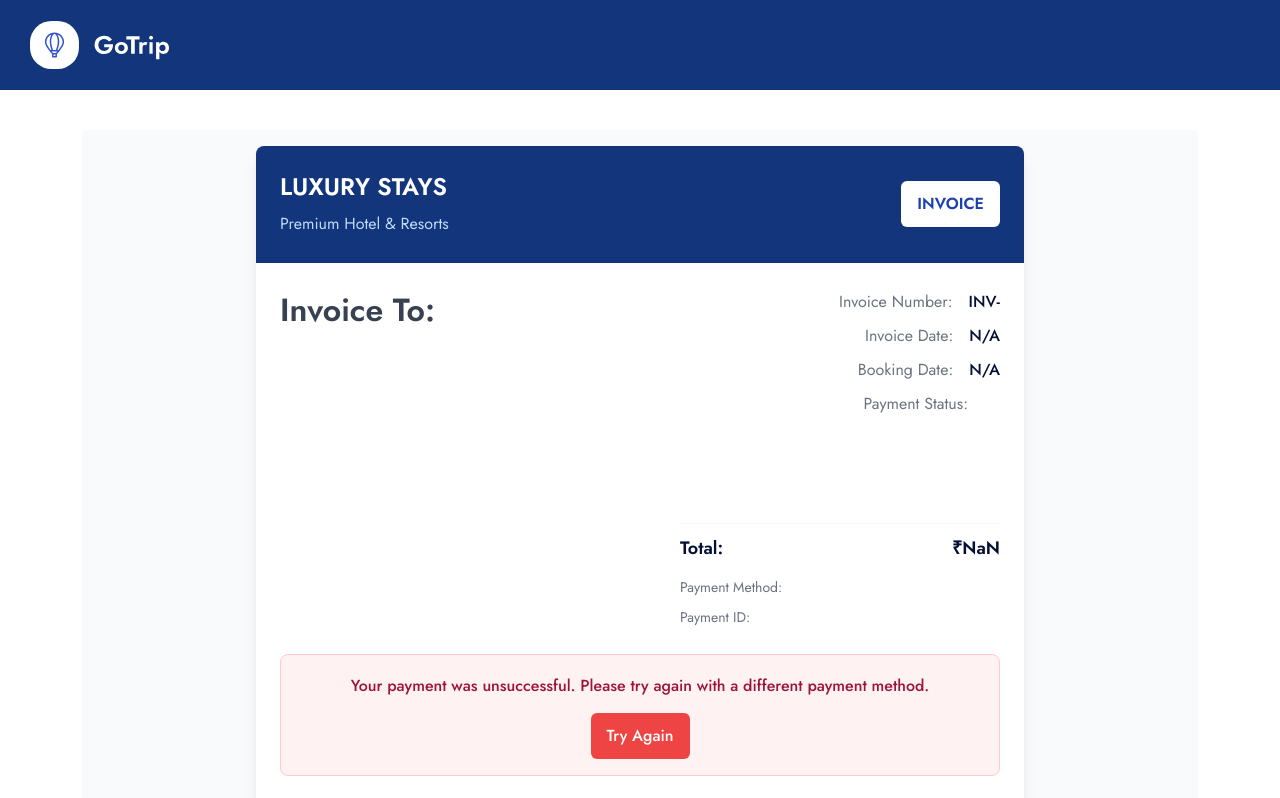
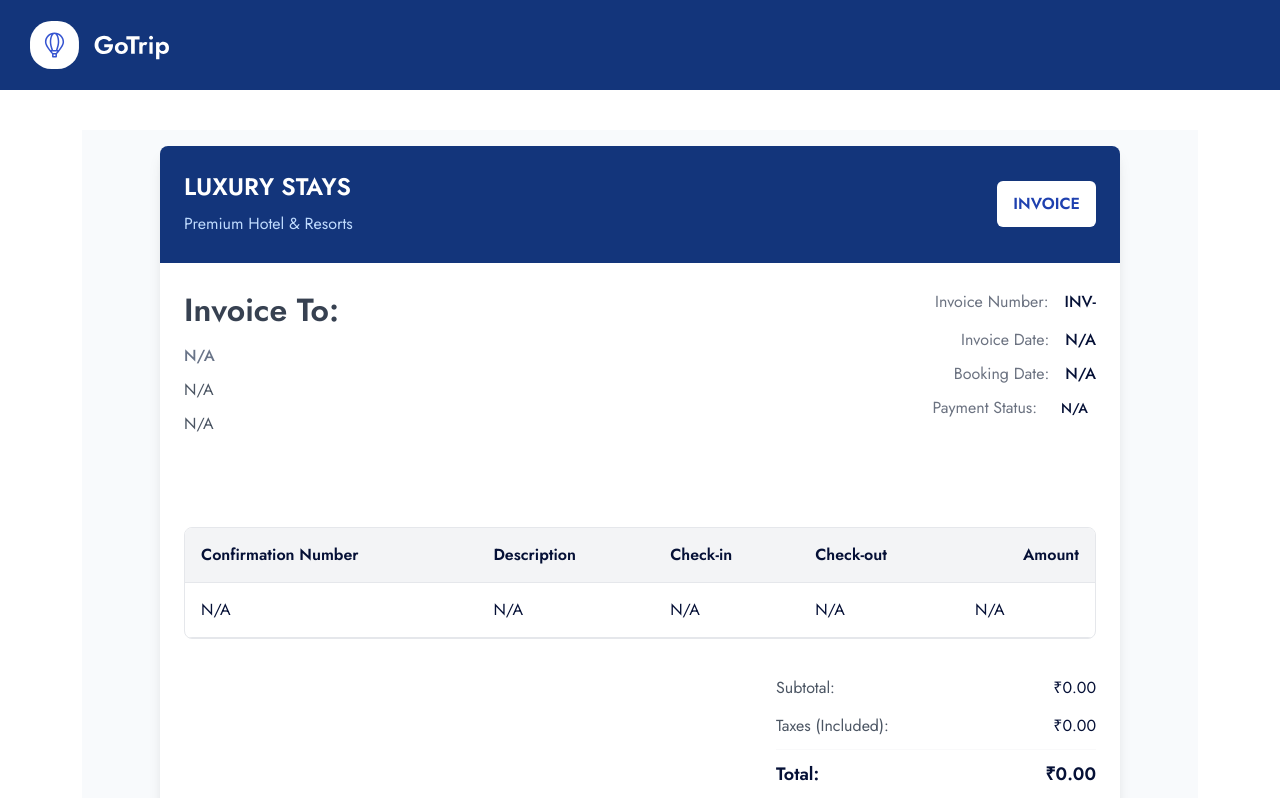
Before and after one commit to Raksyak-MST/booking-engine, a Next.js app: page /order-submitted in a window 1280 px wide. Shown: the top 798 px of the page. Built offline with nearby package versions, Linux system fonts and the light colour scheme.

Commit message:
fix price calculation and populate data on order submition final page, and download invoice.

```diff
--- a/components/booking-page/Invoice.jsx
+++ b/components/booking-page/Invoice.jsx
@@ -22,15 +22,14 @@ export const Invoice = () => {
   const { customer_details } = orderDetails?.order || {};
   const { reservationResults } = orderDetails?.reservation || {};
 
-  const finalReservation = useSelector(
-    (state) => state.pricing.finalReservationDetails,
+  const { finalReservationDetails, BookingTran, OverallTotal } = useSelector(
+    (state) => state.pricing,
   );
-
-  const reservationInfo = useSelector((state) => state.reservationInfo);
 
   const [cashFreePaymentVerifyQuery, options] =
     Actions.api.useLazyCashFreePaymentVerifyQuery();
   const [paymentDetails] = options.data || [];
+
   const {
     cf_payment_id,
     order_amount,
@@ -78,6 +77,26 @@ export const Invoice = () => {
     const orderID = sessionStorage.getItem("orderID");
     if (orderID) {
       cashFreePaymentVerifyQuery(orderID);
+    }
+  }, []);
+
+  useEffect(() => {
+    const BookingTran = sessionStorage.getItem("pricing:BookingTran");
+    const OverallTotal = sessionStorage.getItem("pricing:OverallTotal");
+    const finalReservation = sessionStorage.getItem(
+      "pricing:finalReservationDetails",
+    );
+    if (BookingTran) {
+      const data = JSON.parse(BookingTran);
+      dispatch(Actions.pricingActions.setBookingTran(data));
+    }
+    if (OverallTotal) {
+      const data = JSON.parse(OverallTotal);
+      dispatch(Actions.pricingActions.setOverallTotal(data));
+    }
+    if (finalReservation) {
+      const data = JSON.parse(finalReservation);
+      dispatch(Actions.pricingActions.setFinalReservationDetails(data));
     }
   }, []);
 
@@ -148,7 +167,7 @@ export const Invoice = () => {
       <div
         style={{
           width: "100%",
-          maxWidth: "768px",
+          maxWidth: "960px",
           boxShadow:
             "0 10px 15px -3px rgba(0, 0, 0, 0.1), 0 4px 6px -2px rgba(0, 0, 0, 0.05)",
           borderRadius: "8px",
@@ -236,7 +255,7 @@ export const Invoice = () => {
                     margin: "0 0 4px 0",
                   }}
                 >
-                  {customer_details?.customer_name}
+                  {customer_details?.customer_name ?? "N/A"}
                 </p>
                 <p
                   style={{
@@ -244,7 +263,7 @@ export const Invoice = () => {
                     margin: "0 0 4px 0",
                   }}
                 >
-                  {customer_details?.customer_email}
+                  {customer_details?.customer_email ?? "N/A"}
                 </p>
                 <p
                   style={{
@@ -252,7 +271,7 @@ export const Invoice = () => {
                     margin: "0",
                   }}
                 >
-                  {customer_details?.customer_phone}
+                  {customer_details?.customer_phone ?? "N/A"}
                 </p>
               </div>
             </div>
@@ -269,6 +288,14 @@ export const Invoice = () => {
                   <span style={{ color: "#6b7280" }}>Invoice Number:</span>
                   <span style={{ fontWeight: "500" }}>INV-{cf_payment_id}</span>
                 </div>
+                <div
+                  style={{
+                    display: "flex",
+                    justifyContent: "flex-end",
+                    gap: "16px",
+                    margin: "0 0 4px 0",
+                  }}
+                ></div>
                 <div
                   style={{
                     display: "flex",
@@ -321,7 +348,7 @@ export const Invoice = () => {
                       fontWeight: "500",
                     }}
                   >
-                    {config.label}
+                    {config.label ?? "N/A"}
                   </span>
                 </div>
               </div>
@@ -372,16 +399,12 @@ export const Invoice = () => {
             </p>
           </div>
           {/* Invoice Table */}
-          {false
-            ? null
-            : finalReservation?.map((reservation) => (
           <div
-                  key={reservation.bookingID}
             style={{
               border: "1px solid #e5e7eb",
               borderRadius: "8px",
               overflow: "hidden",
-                    marginBottom: "24px",
+              marginBottom: "34px",
             }}
           >
             <table
@@ -396,7 +419,15 @@ export const Invoice = () => {
                     style={{
                       padding: "12px 16px",
                       textAlign: "left",
-                            width: "50%",
+                      borderBottom: "1px solid #e5e7eb",
+                    }}
+                  >
+                    Confirmation Number
+                  </th>
+                  <th
+                    style={{
+                      padding: "12px 16px",
+                      textAlign: "left",
                       borderBottom: "1px solid #e5e7eb",
                     }}
                   >
@@ -432,6 +463,52 @@ export const Invoice = () => {
                 </tr>
               </thead>
               <tbody>
+                {BookingTran?.length == 0 ? (
+                  <tr>
+                    <td
+                      style={{
+                        padding: "12px 16px",
+                        borderBottom: "1px solid #e5e7eb",
+                      }}
+                    >
+                      N/A
+                    </td>
+                    <td
+                      style={{
+                        padding: "12px 16px",
+                        borderBottom: "1px solid #e5e7eb",
+                      }}
+                    >
+                      N/A
+                    </td>
+                    <td
+                      style={{
+                        padding: "12px 16px",
+                        borderBottom: "1px solid #e5e7eb",
+                      }}
+                    >
+                      N/A
+                    </td>
+                    <td
+                      style={{
+                        padding: "12px 16px",
+                        borderBottom: "1px solid #e5e7eb",
+                      }}
+                    >
+                      N/A
+                    </td>
+                    <td
+                      style={{
+                        padding: "12px 16px",
+                        borderBottom: "1px solid #e5e7eb",
+                      }}
+                    >
+                      N/A
+                    </td>
+                  </tr>
+                ) : (
+                  BookingTran?.map((reservation, index) => (
+                    <>
                       <tr>
                         <td
                           style={{
@@ -440,7 +517,16 @@ export const Invoice = () => {
                             borderBottom: "1px solid #e5e7eb",
                           }}
                         >
-                          {reservation?.roomType}
+                          {finalReservationDetails[index]?.bookingID}
+                        </td>
+                        <td
+                          style={{
+                            padding: "12px 16px",
+                            fontWeight: "500",
+                            borderBottom: "1px solid #e5e7eb",
+                          }}
+                        >
+                          {reservation?.RentalInfo?.roomType}
                         </td>
                         <td
                           style={{
@@ -448,9 +534,7 @@ export const Invoice = () => {
                             borderBottom: "1px solid #e5e7eb",
                           }}
                         >
-                          {moment(reservation?.arrivalDate).format(
-                            "ddd DD MMM YYYY",
-                          )}
+                          {moment(reservation?.Start).format("ddd DD MMM YYYY")}
                         </td>
                         <td
                           style={{
@@ -458,9 +542,7 @@ export const Invoice = () => {
                             borderBottom: "1px solid #e5e7eb",
                           }}
                         >
-                          {moment(reservation?.departureDate).format(
-                            "ddd DD MMM YYYY",
-                          )}
+                          {moment(reservation?.End).format("ddd DD MMM YYYY")}
                         </td>
                         <td
                           style={{
@@ -473,10 +555,19 @@ export const Invoice = () => {
                             currency: "INR",
                             style: "currency",
                             currencyDisplay: "symbol",
-                          }).format(reservation?.totalCostOfStay)}
+                          }).format(
+                            reservation?.RentalInfo?.baseprice ?? 0.0,
+                          )}
                         </td>
                       </tr>
-                      {/* <tr>
+                      <tr>
+                        <td
+                          style={{
+                            padding: "12px 16px",
+                            fontWeight: "500",
+                            borderBottom: "1px solid #e5e7eb",
+                          }}
+                        ></td>
                         <td
                           style={{
                             padding: "12px 16px",
@@ -484,7 +575,7 @@ export const Invoice = () => {
                             borderBottom: "1px solid #e5e7eb",
                           }}
                         >
-                      {reservation?.roomType}
+                          {reservation?.RentalInfo?.webDescription}
                         </td>
                         <td
                           style={{
@@ -505,13 +596,19 @@ export const Invoice = () => {
                             borderBottom: "1px solid #e5e7eb",
                           }}
                         >
-                      ₹1,800.00
+                          {new Intl.NumberFormat("en-IN", {
+                            style: "currency",
+                            currency: "INR",
+                            currencyDisplay: "symbol",
+                          }).format(reservation?.RentalInfo?.packageRate)}
                         </td>
-                  </tr> */}
+                      </tr>
+                    </>
+                  ))
+                )}
               </tbody>
             </table>
           </div>
-              ))}
           {/* Totals */}
           <div
             style={{
@@ -528,8 +625,14 @@ export const Invoice = () => {
                   marginBottom: "8px",
                 }}
               >
-                {/* <span style={{ color: "#4b5563" }}>Subtotal:</span>
-                <span>₹24,780.00</span> */}
+                <span style={{ color: "#4b5563" }}>Subtotal:</span>
+                <span>
+                  {new Intl.NumberFormat("en-IN", {
+                    style: "currency",
+                    currency: "INR",
+                    currencyDisplay: "symbol",
+                  }).format(OverallTotal?.OverAllTotalAmountBeforeTax ?? 0.0)}
+                </span>
               </div>
               <div
                 style={{
@@ -538,8 +641,14 @@ export const Invoice = () => {
                   marginBottom: "8px",
                 }}
               >
-                {/* <span style={{ color: "#4b5563" }}>Taxes (Included):</span>
-                <span>₹2,980.00</span> */}
+                <span style={{ color: "#4b5563" }}>Taxes (Included):</span>
+                <span>
+                  {new Intl.NumberFormat("en-IN", {
+                    style: "currency",
+                    currency: "INR",
+                    currencyDisplay: "symbol",
+                  }).format(OverallTotal?.OverAllTotalTax ?? 0.0)}
+                </span>
               </div>
               <hr
                 style={{
@@ -563,7 +672,7 @@ export const Invoice = () => {
                     style: "currency",
                     currency: "INR",
                     currencyDisplay: "symbol",
-                  }).format(order_amount)}
+                  }).format(OverallTotal.OverAllTotalAmountAfterTax ?? 0.0)}
                 </span>
               </div>
               <div
@@ -576,7 +685,7 @@ export const Invoice = () => {
                 }}
               >
                 <span>Payment Method:</span>
-                <span>{payment_group}</span>
+                <span>{payment_group ?? "N/A"}</span>
               </div>
               <div
                 style={{
@@ -587,7 +696,7 @@ export const Invoice = () => {
                 }}
               >
                 <span>Payment ID:</span>
-                <span>{cf_payment_id}</span>
+                <span>{cf_payment_id ?? "N/A"}</span>
               </div>
             </div>
           </div>
--- a/components/hotel-list/sidebar/ReservationSummary.jsx
+++ b/components/hotel-list/sidebar/ReservationSummary.jsx
@@ -13,7 +13,7 @@ export const ReservationSummary = () => {
   const rooms = Object.entries(roomPicked);
   const reservationInfo = useSelector((state) => state.reservationInfo);
 
-  const [getReservationJsonLikeEzeeWebBooking] =
+  const [getReservationJsonLikeEzeeWebBooking, reservationJsonLikeEzeeWebBookingoptions] =
     api.useGetReservationJsonLikeEzeeWebBookingMutation();
 
   useEffect(() => {
@@ -80,7 +80,7 @@ export const ReservationSummary = () => {
         <button
           className="button -dark-1 py-20 col-12 rounded bg-blue-1 text-white"
           onClick={handleReservationClick}
-          disabled={rooms.length < roomsOptions.length}
+          disabled={(rooms.length < roomsOptions.length) || reservationJsonLikeEzeeWebBookingoptions.isLoading}
         >
           Book Reservation
         </button>
```
Also changed, not shown: store/store.js (+39 -16 lines). Lines whose indentation alone changed are shown as unchanged.
